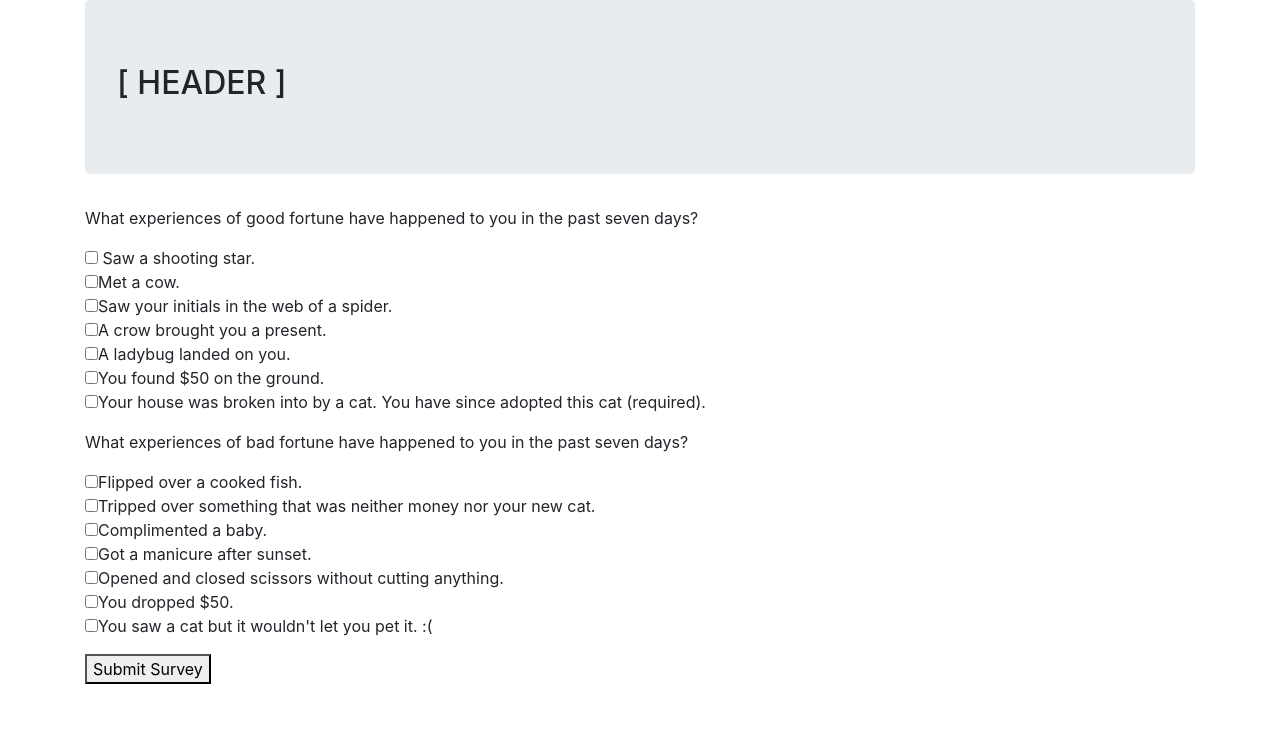
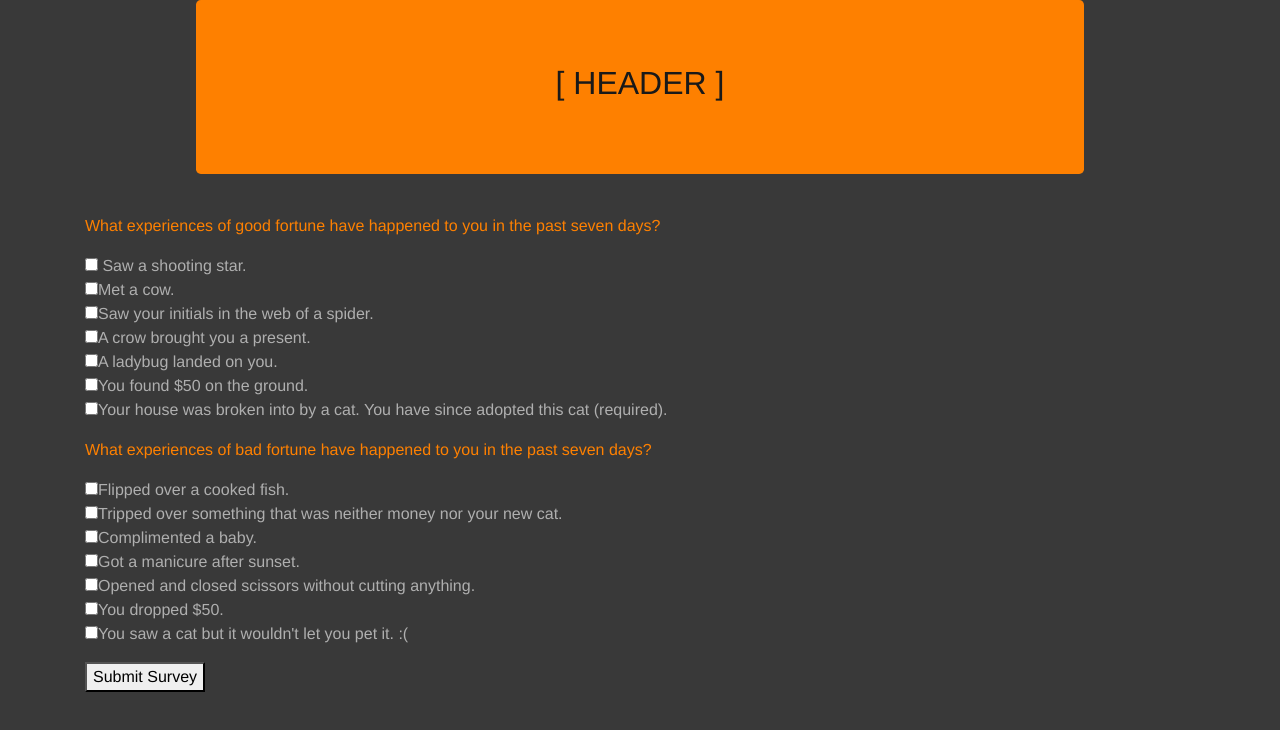
Before and after one commit to EricStratton/fortune-teller, a plain HTML site: page fortune-teller.html in a window 1280 px wide. Drawn offline with Linux system fonts and the light colour scheme.

Commit message:
add colors and spacing styles.
Co-authored-by: Eric Stratton <strattonericj@gmail.com>

```diff
--- a/css/ft-styles.css
+++ b/css/ft-styles.css
@@ -1,3 +1,26 @@
+body {
+  background-color: #393939;
+  font-family: 'Franklin Gothic Medium', 'Arial Narrow', Arial, sans-serif;
+  color: #afafaf;
+}
+
+.jumbotron {
+  background-color: #FE8000;
+  color: #191919;
+  margin: auto;
+  text-align: center;
+  width: 80%;
+  margin-bottom: 2.5em;
+}
+
+p {
+  color: #FE8000;
+}
+
+.checkyboy {
+  margin: auto 0.5em auto 2em;
+}
+
 #fortune1 {
   display: none;
 }
```
